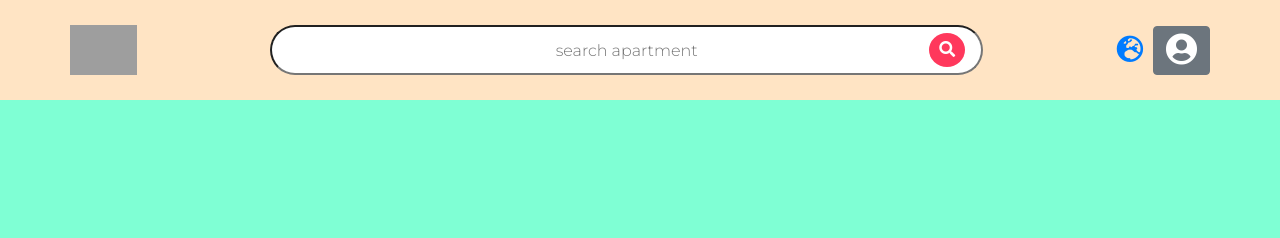
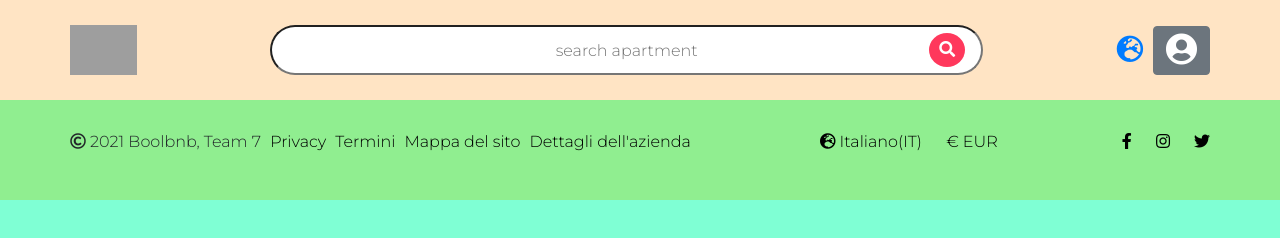
Before and after one commit to Simone-ortu/template_progetto, a website: page index.html in a window 1280 px wide. Drawn offline with nearby package versions, Linux system fonts and the light colour scheme; grey boxes are pictures that could not be loaded.

Commit message:
insert footer boxes

```diff
--- a/index.html
+++ b/index.html
@@ -22,7 +22,7 @@
     <!-- header -->
     <header>
         <div class="container">
-            <div class="row d-flex align-items-center justify-content-between ">
+            <div class="row d-flex align-items-center justify-content-between">
                 <!-- LOGO -->
                 <div class="box logo">
                     <!-- Rotta home del guest -->
@@ -70,17 +70,37 @@
 
     </main>
 
-    <!-- <footer>
-        <ul>
-            <li>homepage</li>
-            <li>apartment</li>
-            <li>sponsor</li>
-            <li>login</li>
-            <li>credits?</li>
-        </ul>
-
-        <div class="social"></div>
-    </footer> -->
+    <footer>
+        <div class="container">
+            <div class="row d-flex align-items-center justify-content-between">
+                <!-- LINK DETTAGLI -->
+                <div class="box left">
+                    <ul>
+                        <li><i class="far fa-copyright"></i> 2021 Boolbnb, Team 7</li>
+                        <li><a href="#">Privacy</a></li>
+                        <li><a href="#">Termini</a></li>
+                        <li><a href="#">Mappa del sito</a></li>
+                        <li><a href="#">Dettagli dell'azienda</a></li>
+                    </ul>
+                </div>
+                <!-- LANGUAGE -->
+                <div class="box center">
+                    <ul>
+                        <li><a href="#"><i class="fas fa-globe-europe"></i> Italiano(IT)</a></li>
+                        <li><a href="#">&euro; EUR</a></li>
+                    </ul>
+                </div>
+                <!-- SOCIAL -->
+                <div class="box right">
+                    <ul>
+                        <li><a href="#"><i class="fab fa-facebook-f"></i></a></li>
+                        <li><a href="#"><i class="fab fa-instagram"></i></a></li>
+                        <li><a href="#"><i class="fab fa-twitter"></i></a></li>
+                    </ul>
+                </div>
+            </div>
+        </div>
+    </footer>
 
     <script src="dist/app.js"></script>
 </body>
--- a/src/app.scss
+++ b/src/app.scss
@@ -15,6 +15,19 @@ body {
     background-color: red;
 }
 
+ul {
+    list-style: none;
+    li {
+        display: inline-block;
+        a{
+            color: black;
+            &:hover{
+            color: lightslategray;
+           }
+        }
+    }
+}
+
 // header
 
 header {
@@ -27,7 +40,6 @@ header {
                     height: 50px;
                 }
             }
-
             &.searchbar {
                 position: relative;
                 flex-grow: 0.66;
@@ -63,20 +75,34 @@ header {
     }
 }
 
-
+footer {
+    background-color: lightgreen;
+    .row {
+        height: 100px;
+        .box{
+            &.left{
+                li{
+                    padding-right: 5px;
+                }
+            }
+            &.center, &.right{
+                li{
+                    padding-left: 20px;
+                }
+            }
+        }
+    }
+}
 
 // MediaQuery HEADER
 
 // 1) Max-width 576px
 // 2) Da min-width 577px a max-width 767px
 
-
 // Visualizzazione barra di ricerca sopra, invece user e logo nel footer.
-@media screen and (max-width:576px){
-
+@media screen and (max-width: 576px) {
 }
 
 // Visualizzazione media misura: modificare logo di sinistra e dropdown user destra (prima row), input di ricerca sotto al centro (seconda row).
-@media screen and (max-width:767px) and (min-width:577px){
-
+@media screen and (max-width: 767px) and (min-width: 577px) {
 }
```
Also changed, not shown: dist/app.css.
